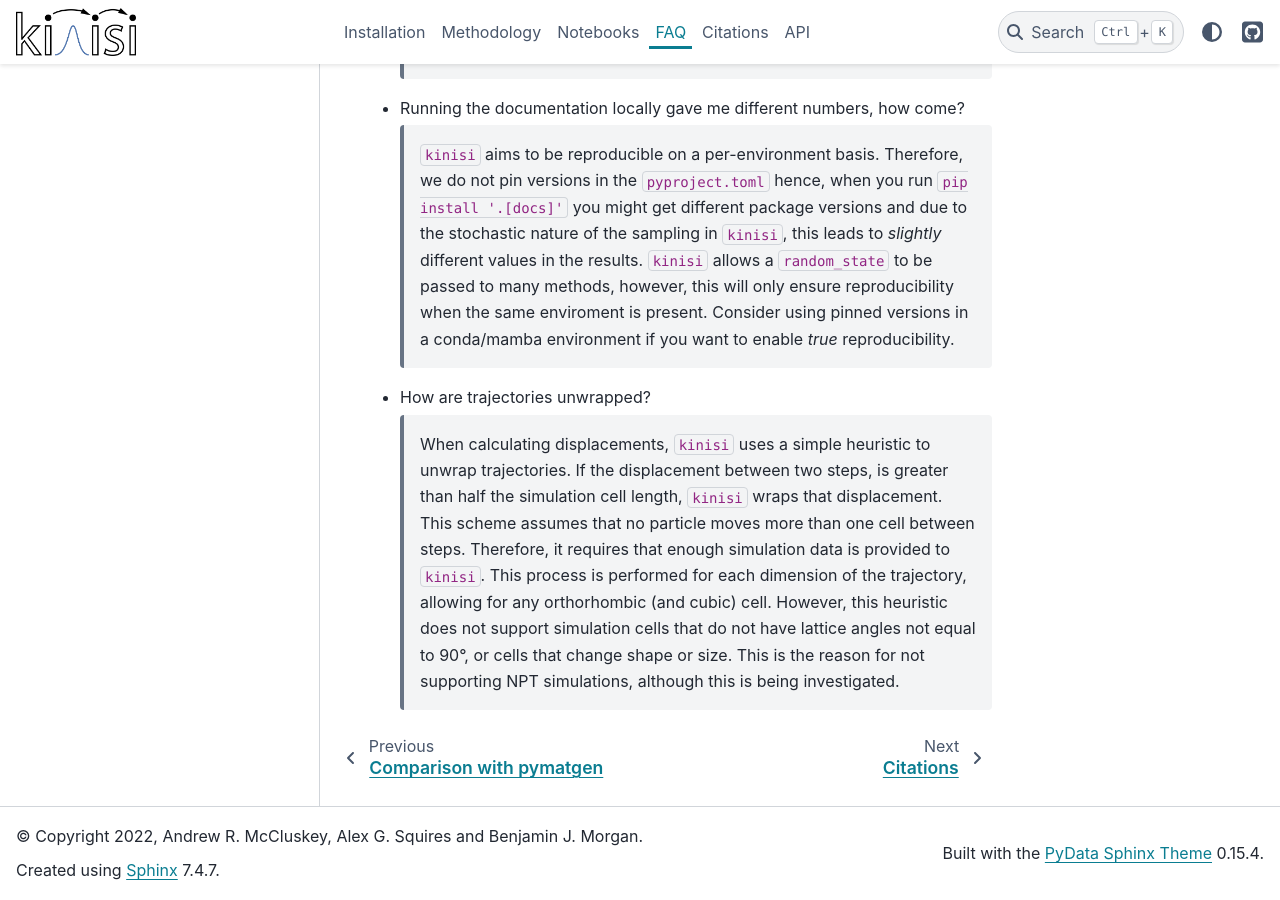
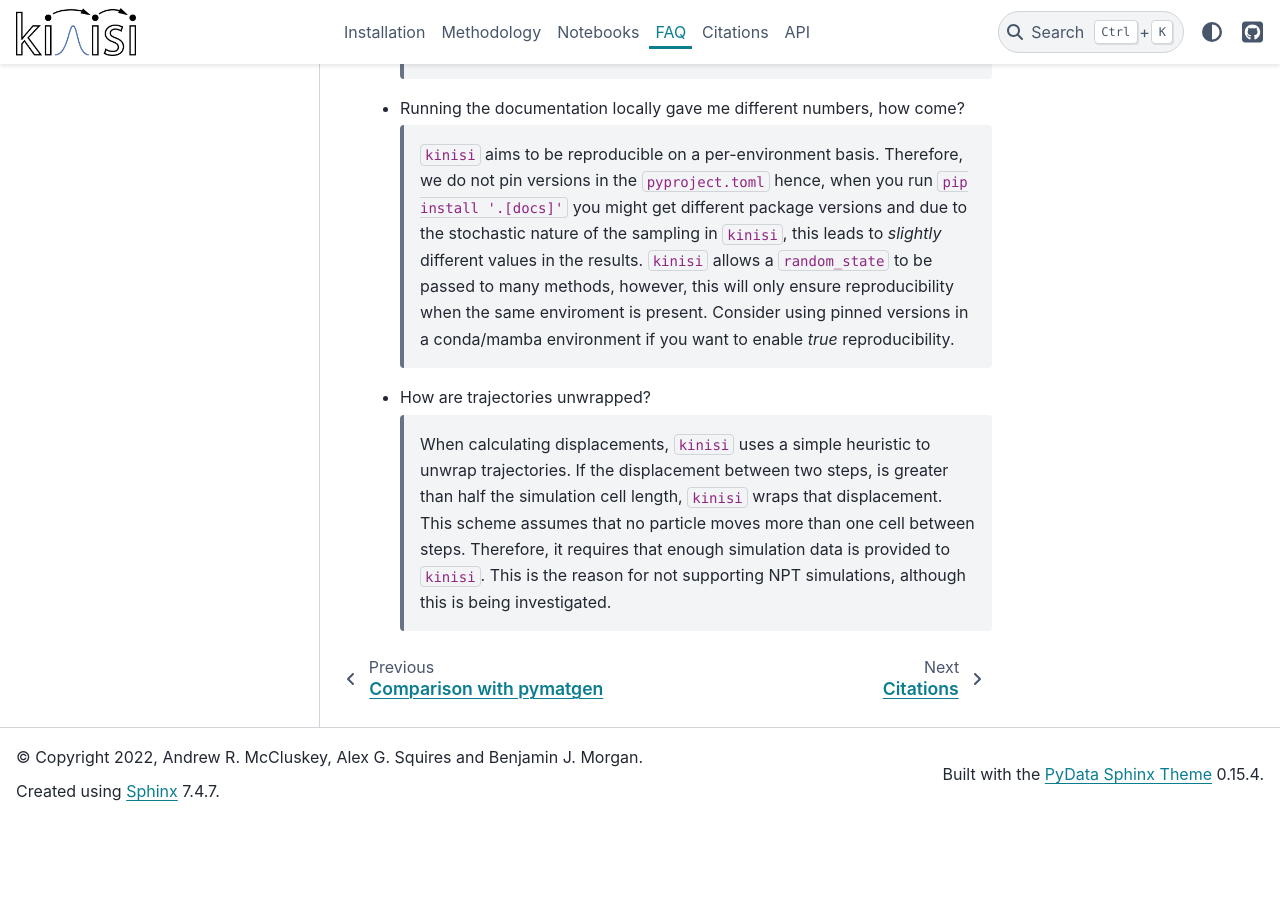
Before and after one commit to bjmorgan/kinisi, a Sphinx documentation site: the page built from docs/source/faq.md, in a window 1280 px wide and 900 px high, scrolled down 1061 px. Built offline with Sphinx 7.4.7 and the PyData theme 0.15.4, drawn with Linux system fonts in a browser that asks for light colours; after the commit the page ends 1882 px from its top, so only the background shows below that.

Commit message:
Update faq.md

```diff
--- a/docs/source/faq.md
+++ b/docs/source/faq.md
@@ -44,7 +44,5 @@
   > When calculating displacements, `kinisi` uses a simple heuristic to unwrap trajectories.
   > If the displacement between two steps, is greater than half the simulation cell length, `kinisi` wraps that
   > displacement. This scheme assumes that no particle moves more than one cell between steps. Therefore, it requires that
-  > enough simulation data is provided to `kinisi`. This process is performed for each dimension of the trajectory,
-  > allowing for any orthorhombic (and cubic) cell. However, this heuristic does not support simulation cells that do not have
-  > lattice angles not equal to 90°, or cells that change shape or size.
+  > enough simulation data is provided to `kinisi`.
   > This is the reason for not supporting NPT simulations, although this is being investigated.
```
